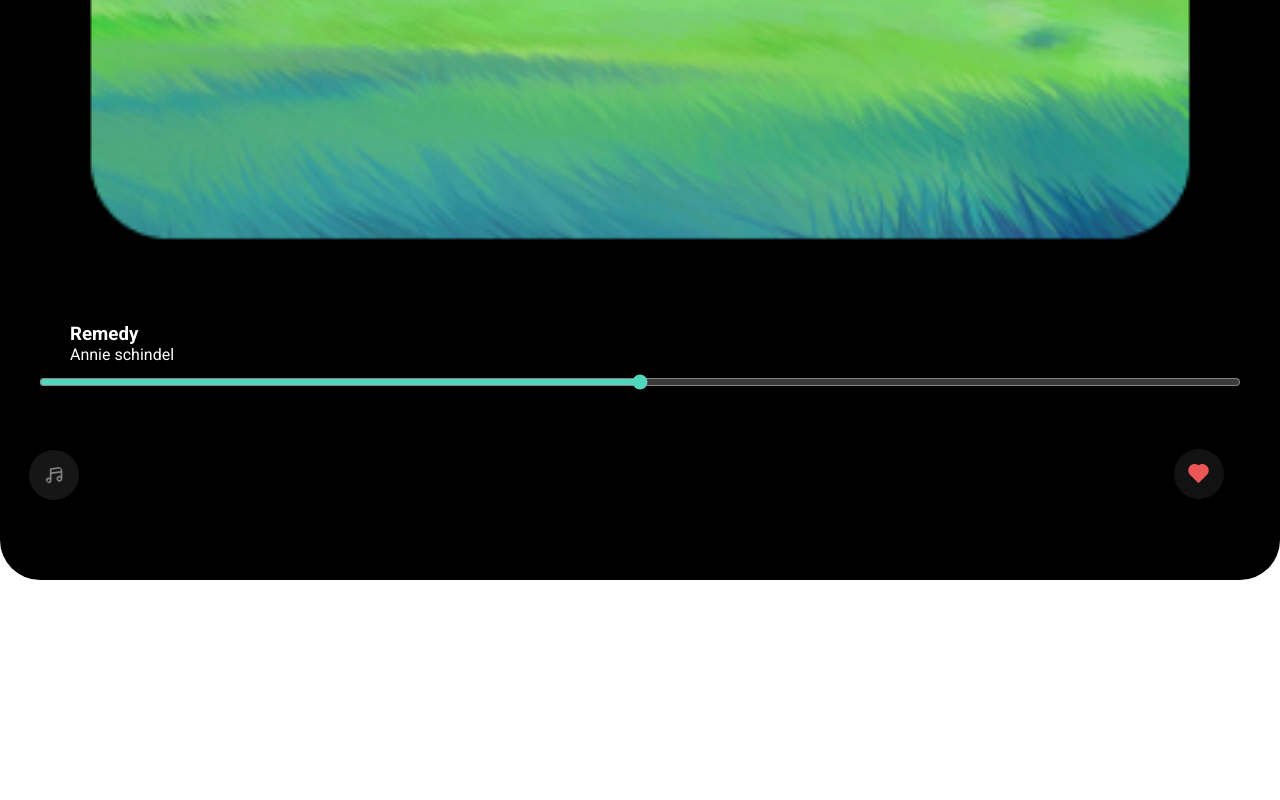
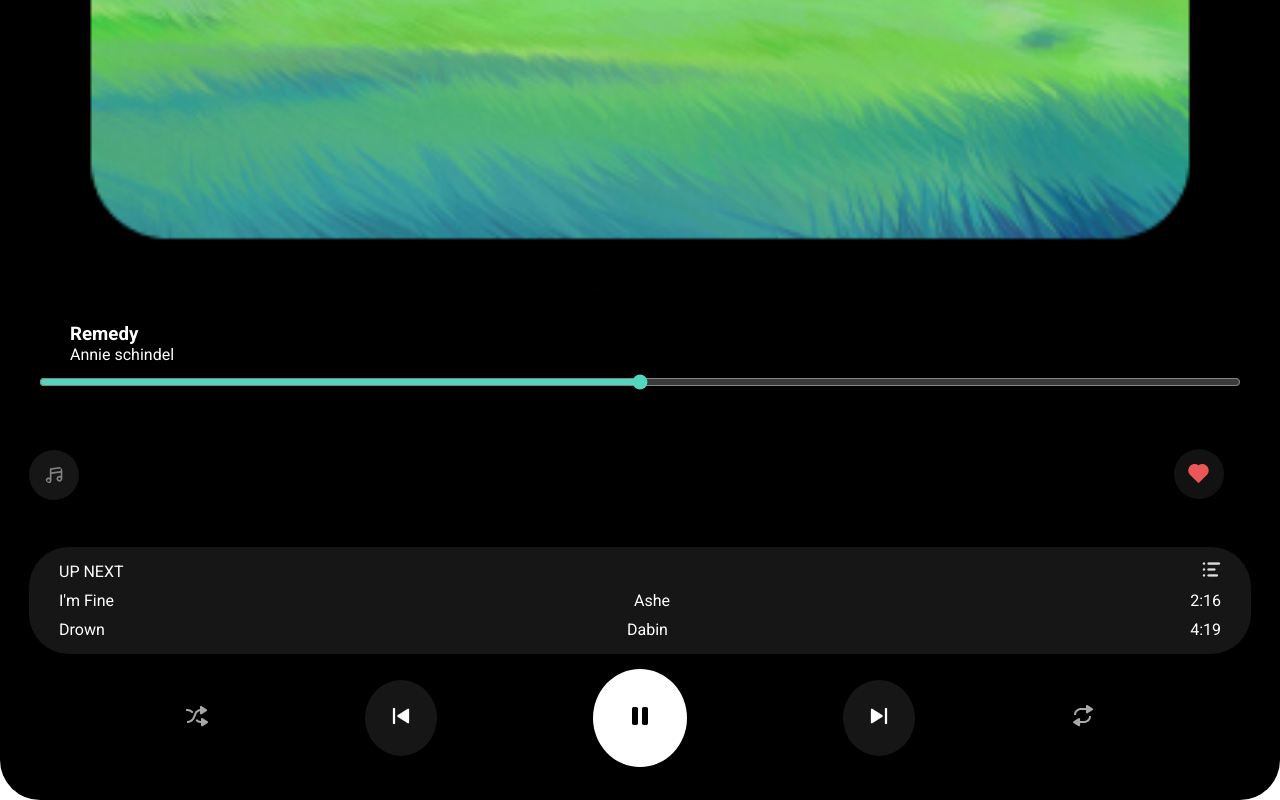
Before and after one commit to alirezaamb/music-player-cw, a plain HTML site: page index.html in a window 1280 px wide. Shown: the part 989-1789 px from the top of the page. Before the commit the page ends 1569 px from the top, so only its background shows below. Drawn offline with Linux system fonts and the light colour scheme.

Commit message:
finish layout

```diff
--- a/index.html
+++ b/index.html
@@ -34,6 +34,41 @@
           />
           <img src="./assets/images/like sign.svg" alt="" />
         </div>
+        <div class="music-name">
+          <div class="music-name_item">
+            <span>UP NEXT</span>
+            <span>
+              <img src="./assets/images/bar.png" alt="bar" />
+            </span>
+          </div>
+          <div class="music-name_item">
+            <span>I'm Fine</span>
+            <span>Ashe</span>
+            <span>2:16</span>
+          </div>
+          <div class="music-name_item">
+            <span>Drown</span>
+            <span>Dabin</span>
+            <span>4:19</span>
+          </div>
+        </div>
+        <div class="music-control">
+          <span>
+            <img src="./assets/images/Shuffle.png" alt="shuffle">
+          </span>
+          <span class="back">
+            <img src="./assets/images/back.png" alt="back">
+          </span>
+          <span class="pause">
+            <img src="./assets/images/Pause.png" alt="pause">
+          </span>
+          <span class="next">
+            <img src="./assets/images/next.png" alt="next">
+          </span>
+          <span>
+            <img src="./assets/images/Repeat.png" alt="repeat">
+          </span>
+        </div>
       </main>
     </div>
   </body>
--- a/style.scss
+++ b/style.scss
@@ -54,6 +54,38 @@ body {
           border-radius: 50%;
         }
       }
+      .music-name {
+        @include flex-col();
+        align-items: center;
+        background-color: #161616;
+        padding: 15px 30px;
+        border-radius: 40px;
+        row-gap: 10px;
+        .music-name_item {
+          width: 100%;
+          display: flex;
+          justify-content: space-between;
+          align-items: center;
+        }
+      }
+      .music-control {
+        width: 100%;
+        display: flex;
+        justify-content: space-evenly;
+        align-items: center;
+        margin-top: 15px;
+        .pause {
+          background-color: white;
+          padding: 35px;
+          border-radius: 50%;
+        }
+        .back,.next {
+          border-radius: 50%;
+          padding: 22px;
+          background-color: #161616;
+        }
+      }
+
     }
   }
 }
```
Also changed, not shown: assets/images/Pause.png (added), assets/images/Repeat.png (added), assets/images/Shuffle.png (added), assets/images/back.png (added), assets/images/bar.png (added), assets/images/next.png (added), output.css, 1 other file.
